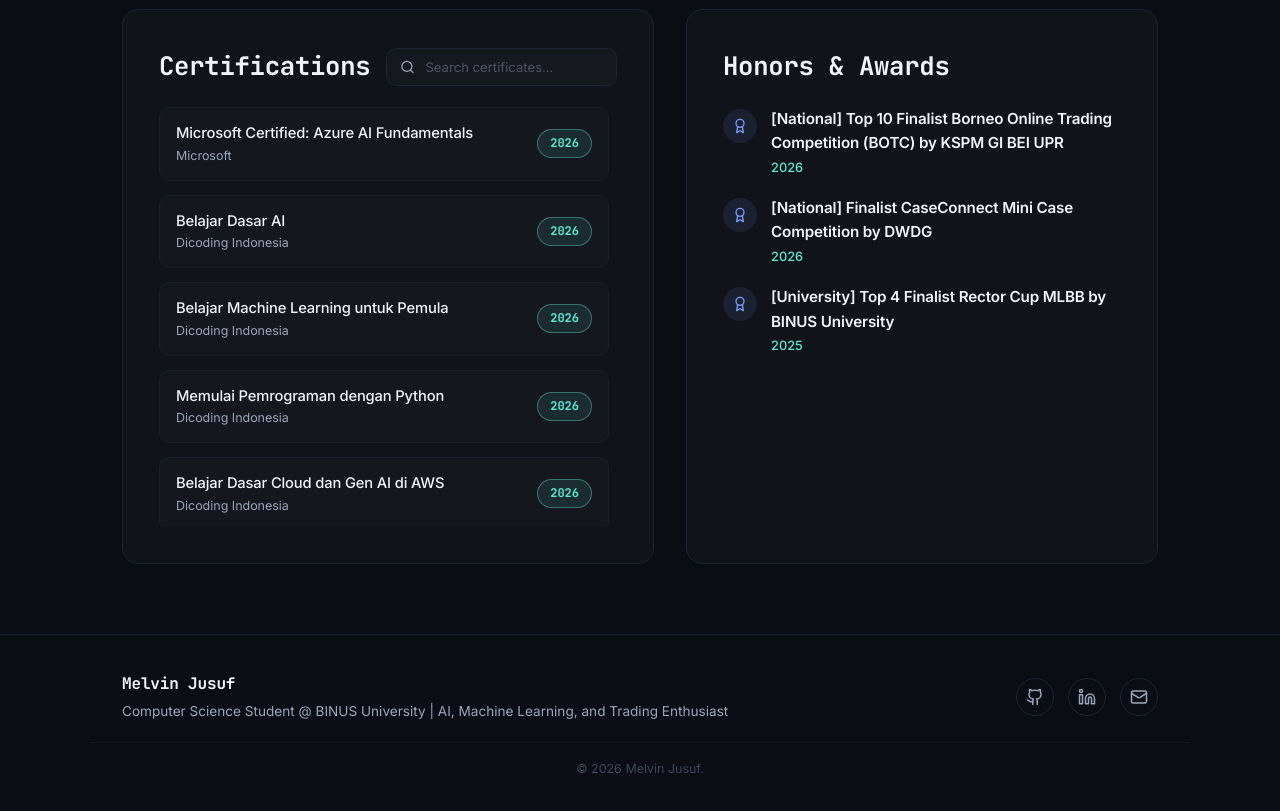
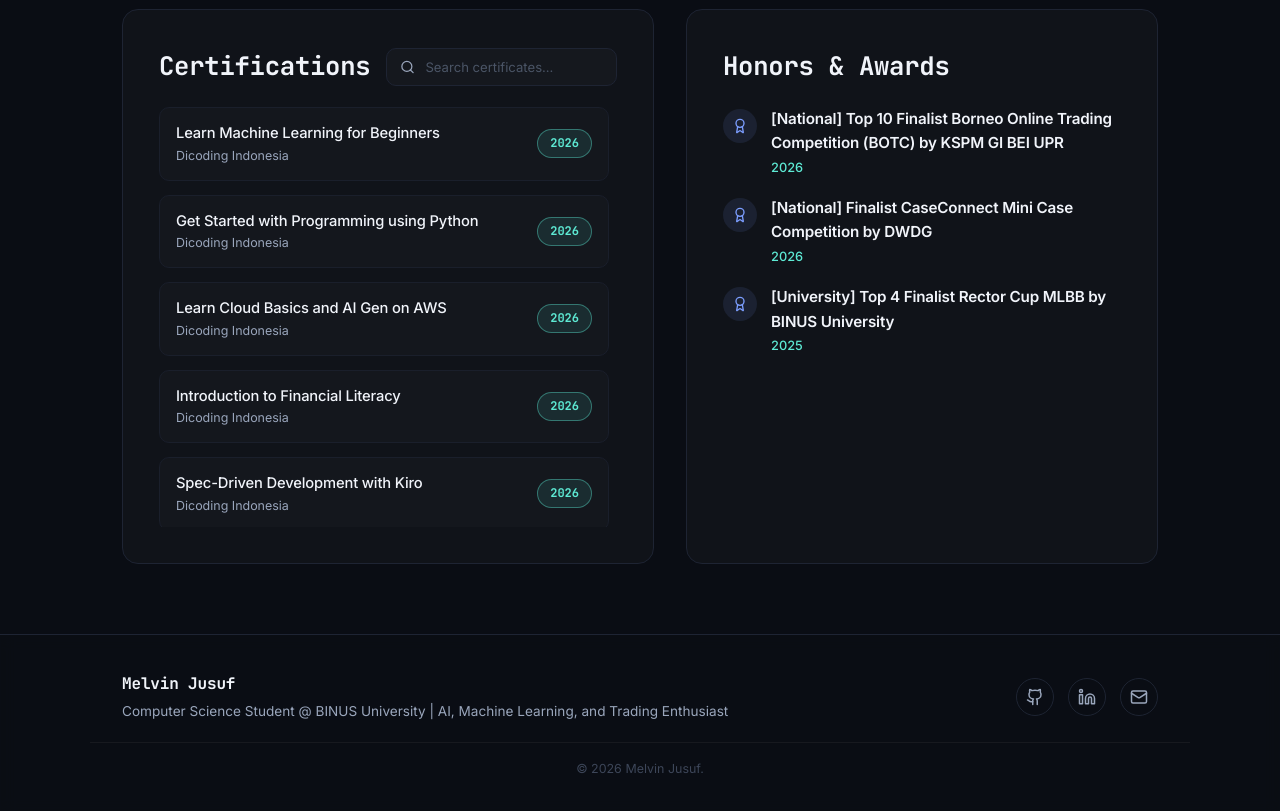
Before and after one commit to melvinjusuf1904/Melvin-Portofolio, a React (Vite) app: page / in a window 1280 px wide. Shown: the part 1920-2731 px from the top of the page. Built offline with nearby package versions, Linux system fonts and the light colour scheme.

Commit message:
Add files via upload

```diff
--- a/src/data/portfolioData.js
+++ b/src/data/portfolioData.js
@@ -58,13 +58,13 @@ export const SKILL_TABS_RAW = {
 };
 
 export const CERTS = [
+  { name: "Learn Machine Learning for Beginners", issuer: "Dicoding Indonesia", year: "2026" },
+  { name: "Get Started with Programming using Python", issuer: "Dicoding Indonesia", year: "2026" },
+  { name: "Learn Cloud Basics and AI Gen on AWS", issuer: "Dicoding Indonesia", year: "2026" },
+  { name: "Introduction to Financial Literacy", issuer: "Dicoding Indonesia", year: "2026" },
+  { name: "Spec-Driven Development with Kiro", issuer: "Dicoding Indonesia", year: "2026" },
   { name: "Microsoft Certified: Azure AI Fundamentals", issuer: "Microsoft", year: "2026" },
-  { name: "Belajar Dasar AI", issuer: "Dicoding Indonesia", year: "2026" },
-  { name: "Belajar Machine Learning untuk Pemula", issuer: "Dicoding Indonesia", year: "2026" },
-  { name: "Memulai Pemrograman dengan Python", issuer: "Dicoding Indonesia", year: "2026" },
-  { name: "Belajar Dasar Cloud dan Gen AI di AWS", issuer: "Dicoding Indonesia", year: "2026" },
-  { name: "Spec-Driven Development dengan Kiro", issuer: "Dicoding Indonesia", year: "2026" },
-  { name: "Introduction to Financial Literacy", issuer: "Dicoding Indonesia", year: "2026" },
+  { name: "Learn AI", issuer: "Dicoding Indonesia", year: "2026" },
 ];
 
 export const AWARDS = [
@@ -87,6 +87,8 @@ export const PROJECTS = [
     github: "",
     live: "",
     verified: false,
+    image: "",
+    youtube: "", // contoh: "https://www.youtube.com/watch?v=XXXXXXXXXXX" atau link youtu.be/embed
   },
   {
     id: 2,
@@ -100,6 +102,8 @@ export const PROJECTS = [
     github: "",
     live: "",
     verified: false,
+    image: "",
+    youtube: "", // contoh: "https://www.youtube.com/watch?v=XXXXXXXXXXX" atau link youtu.be/embed
   },
   {
     id: 3,
@@ -113,6 +117,8 @@ export const PROJECTS = [
     github: "",
     live: "",
     verified: false,
+    image: "",
+    youtube: "", // contoh: "https://www.youtube.com/watch?v=XXXXXXXXXXX" atau link youtu.be/embed
   },
 ];
 
@@ -126,7 +132,6 @@ export const ACTIVITIES = [
     images: [CCcert,CaseC1, CaseC2, CaseC3], // contoh: ["/images/foto1.jpg", "/images/foto2.jpg"] — kosongkan array untuk pakai placeholder
     points: [
       "Co-Developed a Comprehensive Business Strategy.",
-      "Formulated Real-World Business Solutions.",
       "Collaborated to Conduct Market and Operational Analysis."
     ],
     notes:
@@ -151,7 +156,6 @@ export const ACTIVITIES = [
     images: [BOTCcert, Borneo, Rank], // contoh: ["/images/foto1.jpg", "/images/foto2.jpg"] — kosongkan array untuk pakai placeholder
     points: [
       "Secured 8th place in the national Borneo Online Trading Competition 2026, demonstrating strong trading skills and market analysis.",
-      "Generated Competitive Trading Edge.",
       "Monitored JCI (IGHG) Market Dynamics and Issuer Price Actiobs."
     ],
     notes:
--- a/src/pages/ProjectDetail.jsx
+++ b/src/pages/ProjectDetail.jsx
@@ -2,6 +2,16 @@ import React from 'react';
 import { ArrowLeft, ExternalLink, ImageIcon, CheckCircle2 } from 'lucide-react';
 import { Github } from '../components/SocialIcons';
 import { projectsData } from './Projects';
+
+// Menerima link YouTube dalam berbagai format (watch?v=, youtu.be/, embed/)
+// dan mengubahnya jadi URL embed yang valid untuk <iframe>.
+function getYouTubeEmbedUrl(url) {
+  if (!url) return null;
+  const match = url.match(
+    /(?:youtube\.com\/(?:watch\?v=|embed\/|shorts\/)|youtu\.be\/)([a-zA-Z0-9_-]{11})/
+  );
+  return match ? `https://www.youtube.com/embed/${match[1]}` : url;
+}
 
 export default function ProjectDetail({ currentPage, setCurrentPage, selectedProjectId }) {
   const project = projectsData.find((p) => p.id === selectedProjectId);
@@ -51,7 +61,18 @@ export default function ProjectDetail({ currentPage, setCurrentPage, selectedPro
 
         {/* Media */}
         <div className="glass-card" style={{ padding: '16px', marginBottom: '36px', overflow: 'hidden' }}>
-          {project.image ? (
+          {project.youtube ? (
+            <div style={{ borderRadius: '12px', overflow: 'hidden', aspectRatio: '16/9' }}>
+              <iframe
+                src={getYouTubeEmbedUrl(project.youtube)}
+                title={project.title}
+                style={{ width: '100%', height: '100%', border: 'none', display: 'block' }}
+                allow="accelerometer; autoplay; clipboard-write; encrypted-media; gyroscope; picture-in-picture; web-share"
+                referrerPolicy="strict-origin-when-cross-origin"
+                allowFullScreen
+              />
+            </div>
+          ) : project.image ? (
             <div style={{ borderRadius: '12px', overflow: 'hidden', aspectRatio: '16/9' }}>
               <img src={project.image} alt={project.title} style={{ width: '100%', height: '100%', objectFit: 'cover', display: 'block' }} />
             </div>
```
